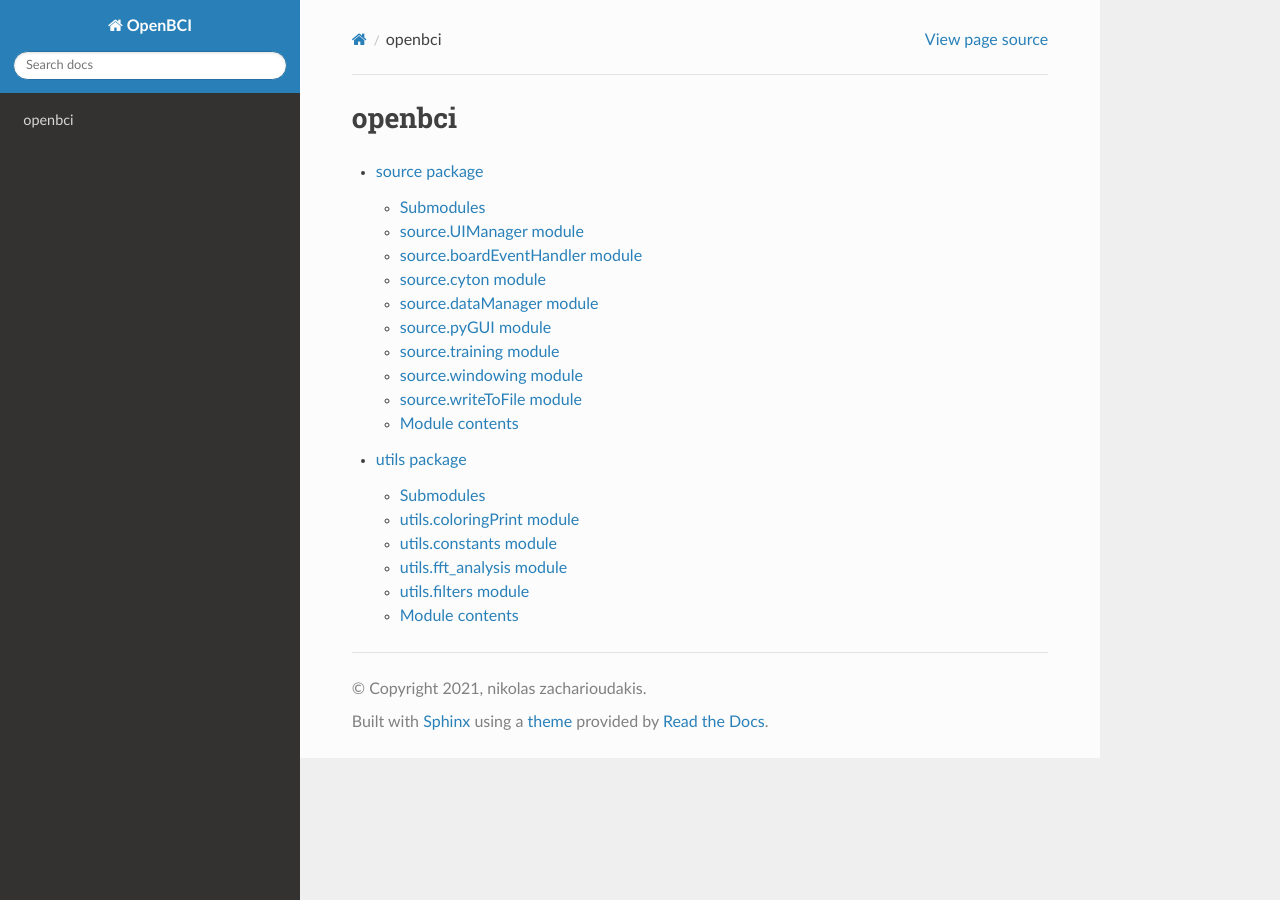
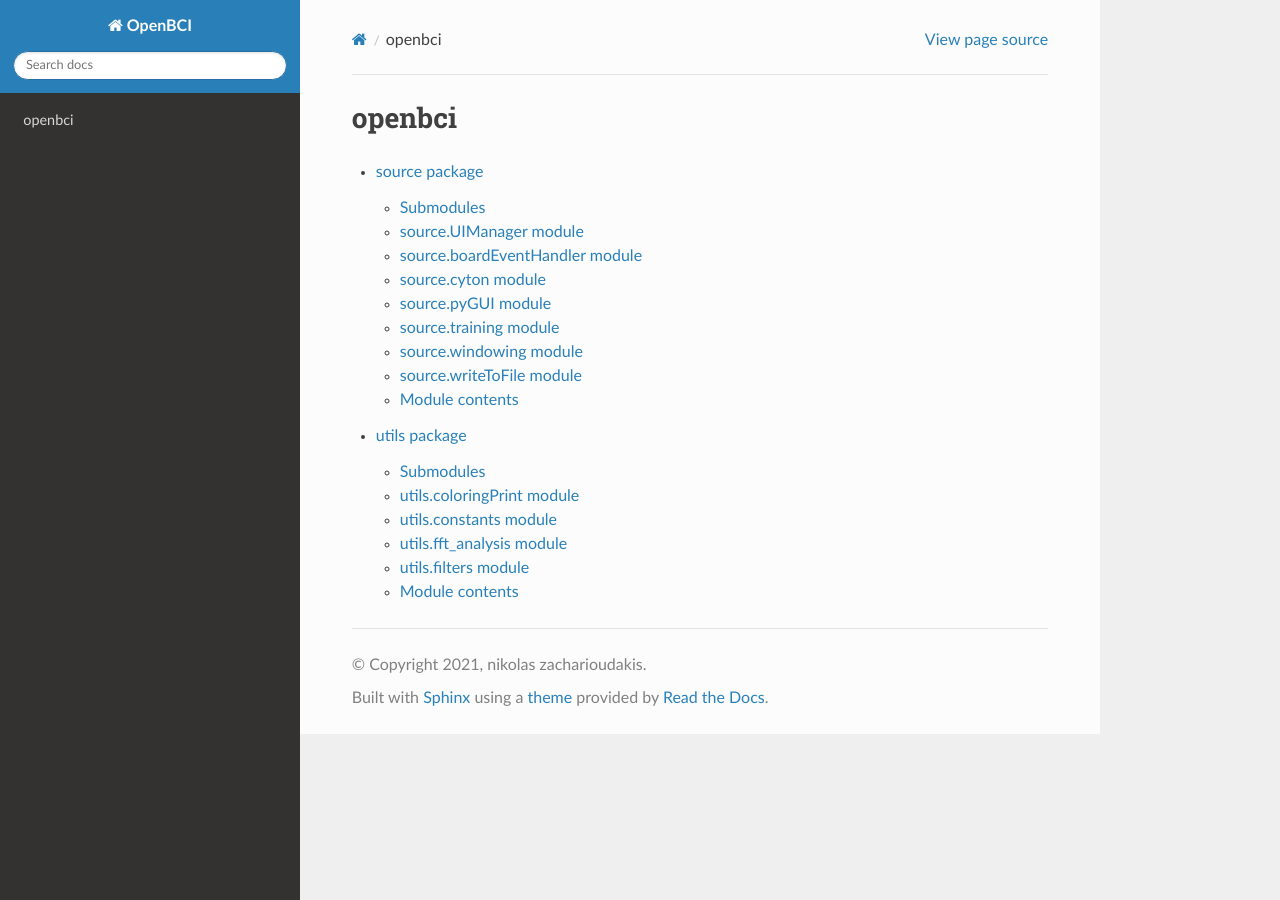
Before and after one commit to sneakyPent/openbci, a Sphinx documentation site: the page built from docs/modules.rst, in a window 1280 px wide. Built offline with Sphinx 7.4.7 and the Read the Docs theme 2.0.0, drawn with Linux system fonts in a browser that asks for light colours.

Commit message:
update source.rst of docs after removing dataManager module

```diff
--- a/docs/source.rst
+++ b/docs/source.rst
@@ -28,13 +28,6 @@ source\.cyton module
     :undoc-members:
     :show-inheritance:
 
-source\.dataManager module
---------------------------
-
-.. automodule:: source.dataManager
-    :members:
-    :undoc-members:
-    :show-inheritance:
 
 source\.pyGUI module
 --------------------
```
